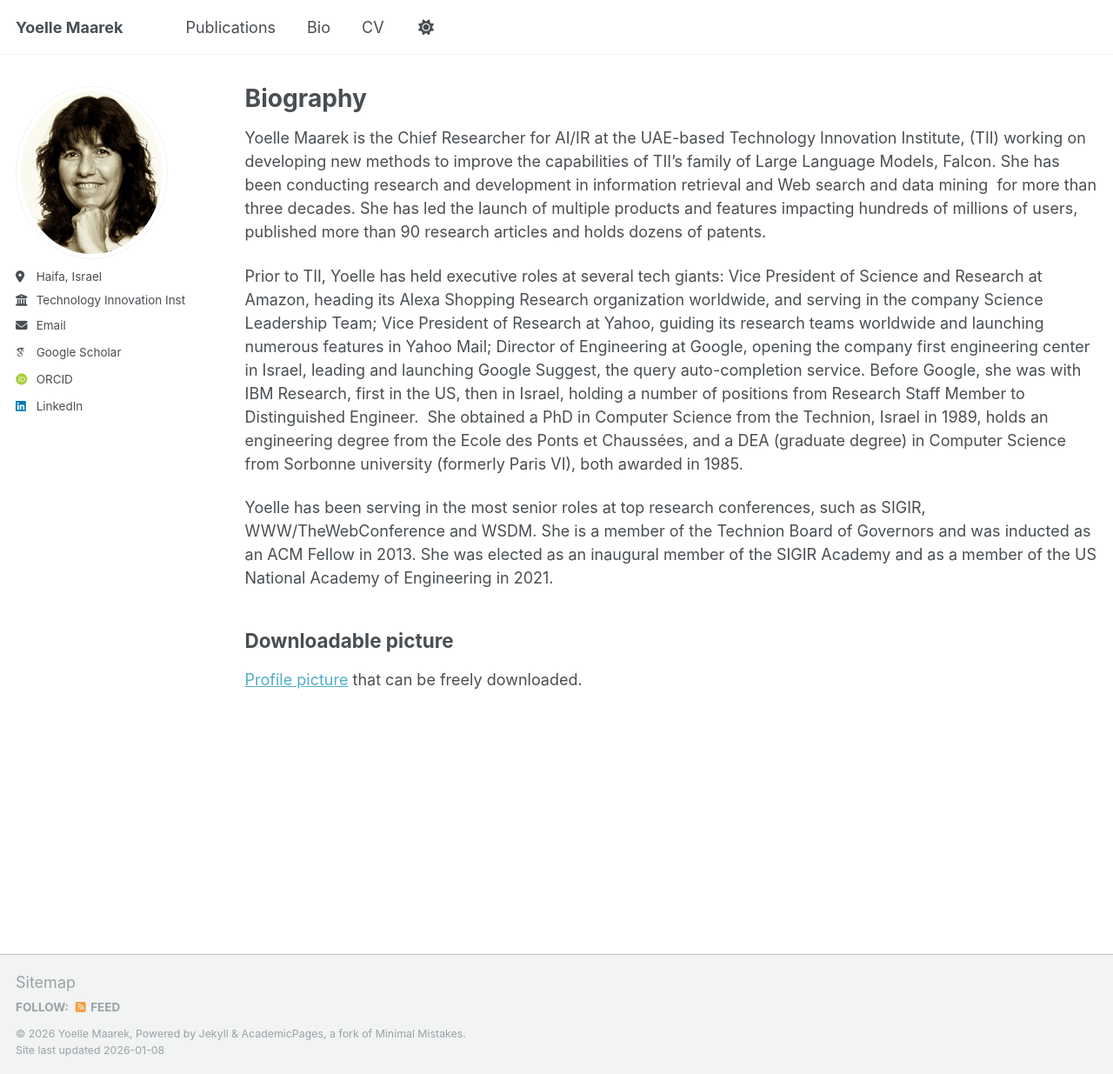
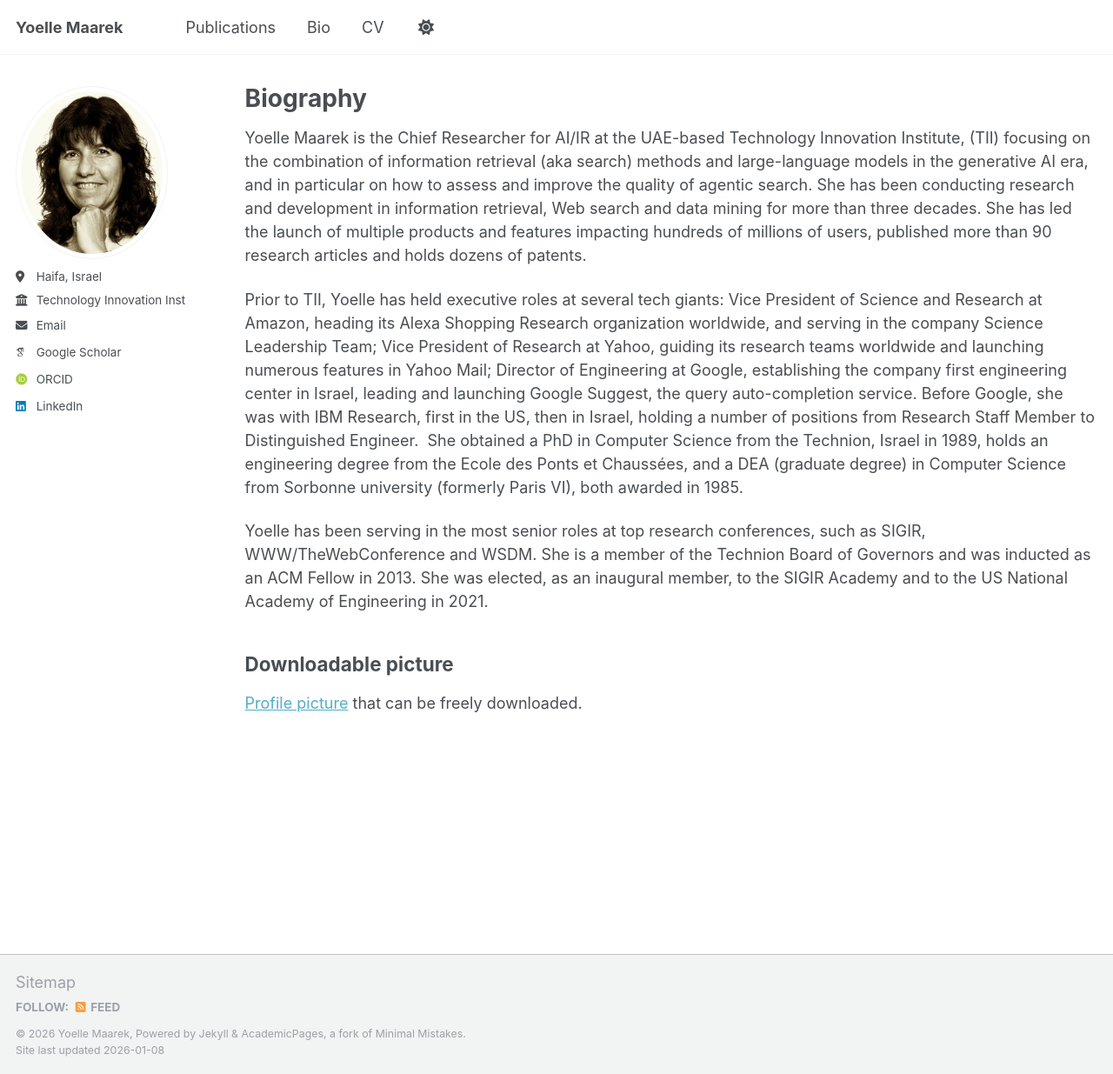
Before and after one commit to yoellemaarek/homepage, a Jekyll site: the page built from _pages/bio.md, in a window 1280 px wide and 1235 px high. Shown: the whole window at 87% size. Built offline with Jekyll 4.4.1, drawn with Linux system fonts in a browser that asks for light colours; some web fonts are replaced.

Commit message:
Revise bio for Yoelle Maarek
Updated bio to reflect focus on generative AI and agentic search quality.

Signed-off-by: Yoelle Maarek <148758323+yoellemaarek@users.noreply.github.com>

```diff
--- a/_pages/bio.md
+++ b/_pages/bio.md
@@ -9,12 +9,12 @@ redirect_from:
 
 {% include base_path %}
 
-Yoelle Maarek is the Chief Researcher for AI/IR at the UAE-based Technology Innovation Institute, (TII) working on developing new methods to improve the capabilities of TII’s family of Large Language Models, Falcon. She has been conducting research and development in information retrieval and Web search and data mining  for more than three decades. She has led the launch of multiple products and features impacting hundreds of millions of users, published more than 90 research articles and holds dozens of patents.
+Yoelle Maarek is the Chief Researcher for AI/IR at the UAE-based Technology Innovation Institute, (TII) focusing on the combination of information retrieval (aka search) methods and large-language models in the generative AI era, and in particular on how to assess and improve the quality of agentic search. She has been conducting research and development in information retrieval, Web search and data mining for more than three decades. She has led the launch of multiple products and features impacting hundreds of millions of users, published more than 90 research articles and holds dozens of patents.
 
-Prior to TII, Yoelle has held executive roles at several tech giants: Vice President of Science and Research at Amazon, heading its Alexa Shopping Research organization worldwide, and serving in the company Science Leadership Team; Vice President of Research at Yahoo, guiding its research teams worldwide and launching numerous features in Yahoo Mail; Director of Engineering at Google, opening the company first engineering center in Israel, leading and launching Google Suggest, the query auto-completion service. Before Google, she was with IBM Research, first in the US, then in Israel, holding a number of positions from Research Staff Member to Distinguished Engineer.
+Prior to TII, Yoelle has held executive roles at several tech giants: Vice President of Science and Research at Amazon, heading its Alexa Shopping Research organization worldwide, and serving in the company Science Leadership Team; Vice President of Research at Yahoo, guiding its research teams worldwide and launching numerous features in Yahoo Mail; Director of Engineering at Google, establishing the company first engineering center in Israel, leading and launching Google Suggest, the query auto-completion service. Before Google, she was with IBM Research, first in the US, then in Israel, holding a number of positions from Research Staff Member to Distinguished Engineer.
 She obtained a PhD in Computer Science from the Technion, Israel in 1989, holds an engineering degree from the Ecole des Ponts et Chaussées, and a DEA (graduate degree) in Computer Science from Sorbonne university (formerly Paris VI), both awarded in 1985.
 
-Yoelle has been serving in the most senior roles at top research conferences, such as SIGIR, WWW/TheWebConference and WSDM. She is a member of the Technion Board of Governors and was inducted as an ACM Fellow in 2013. She was elected as an inaugural member of the SIGIR Academy and as a member of the US National Academy of Engineering in 2021.
+Yoelle has been serving in the most senior roles at top research conferences, such as SIGIR, WWW/TheWebConference and WSDM. She is a member of the Technion Board of Governors and was inducted as an ACM Fellow in 2013. She was elected, as an inaugural member, to the SIGIR Academy and to the US National Academy of Engineering in 2021.
 
 ## Downloadable picture
 <A HREF="/images/yoelle-maarek-pic.jpg">Profile picture</A> that can be freely downloaded.
```
